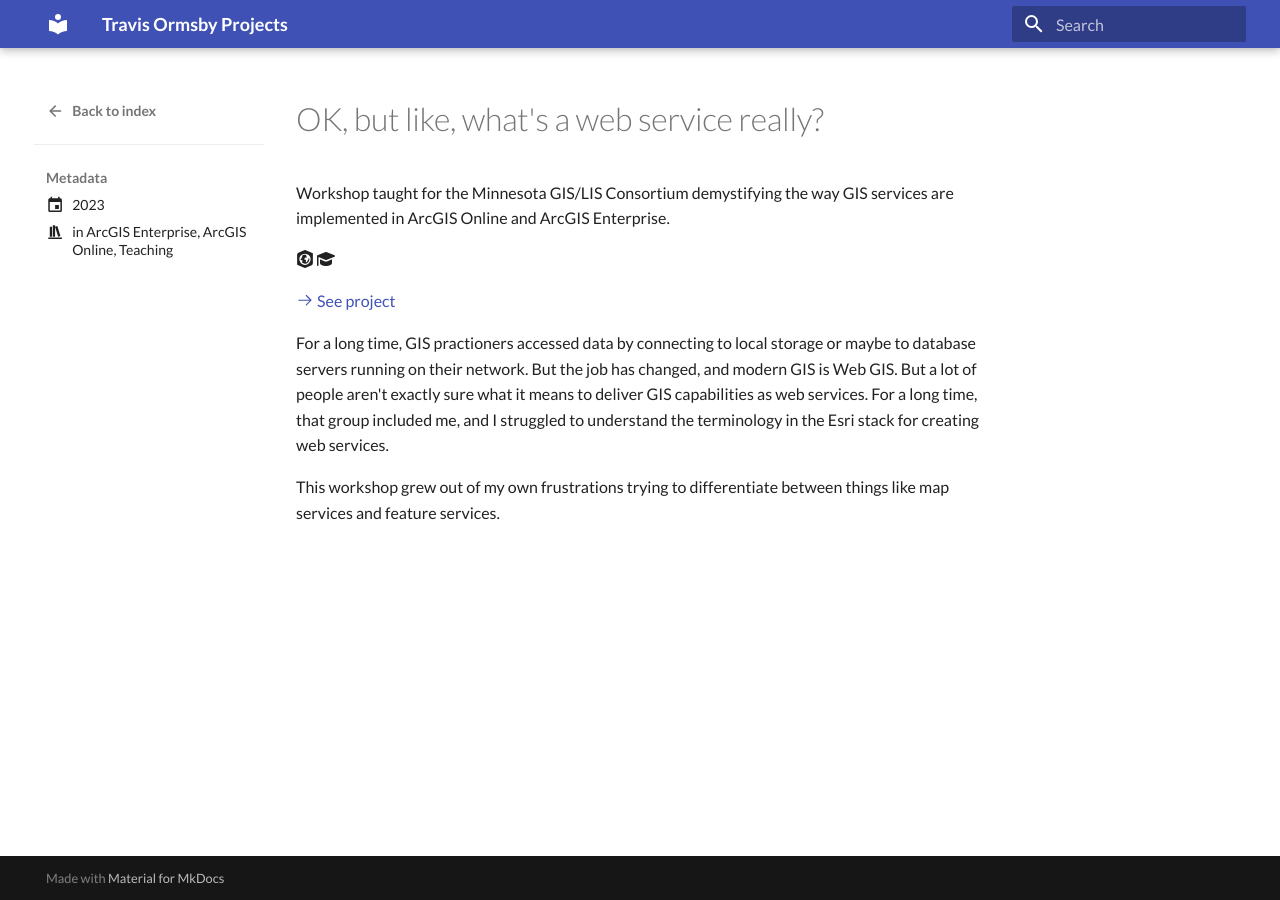
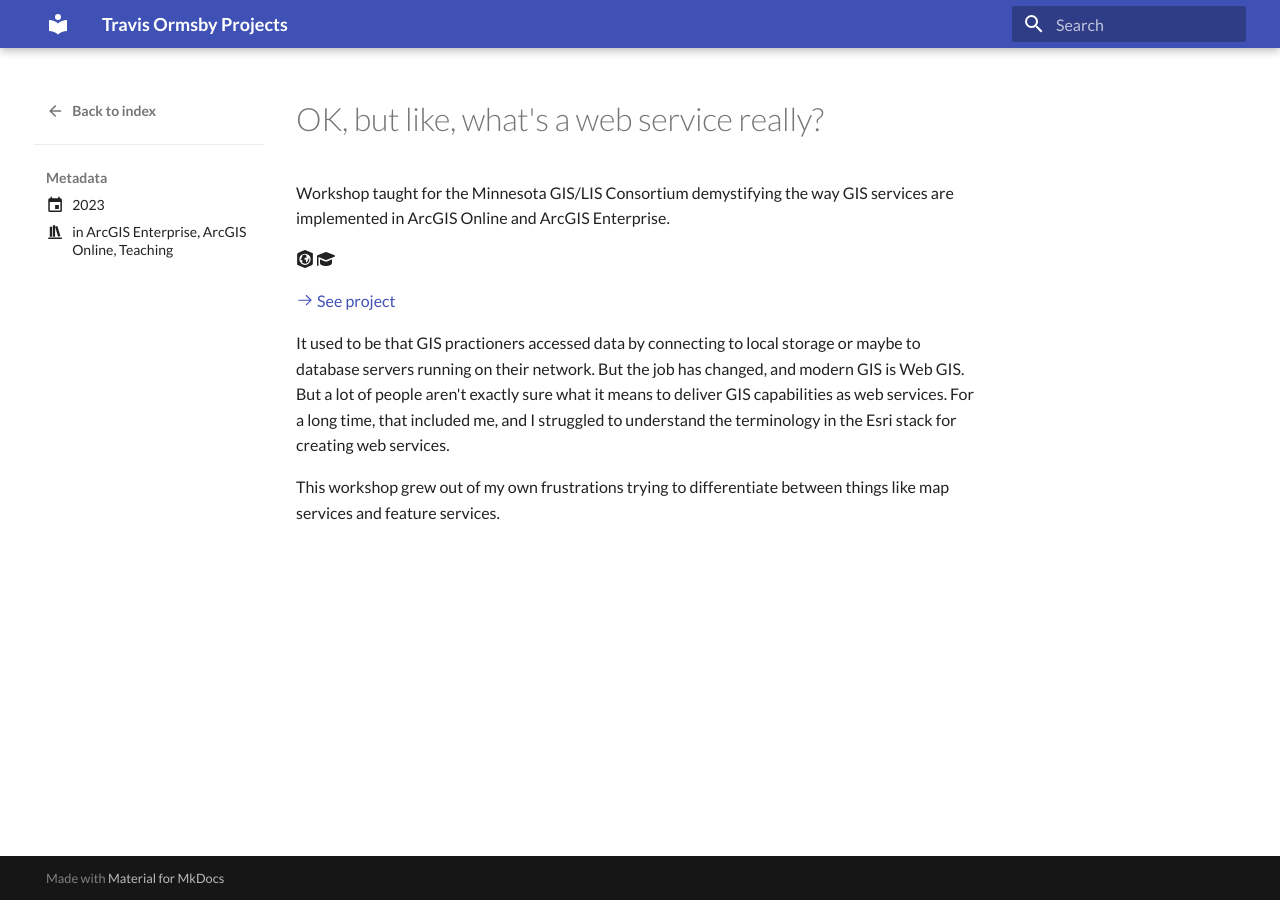
Before and after one commit to travisormsby/travisormsby.github.io, an MkDocs documentation site: the page built from docs/posts/web-service.md, in a window 1280 px wide. Built offline with MkDocs 1.6.1 and Material for MkDocs 9.7.7, drawn with Linux system fonts in a browser that asks for light colours.

Commit message:
update content

```diff
--- a/docs/posts/web-service.md
+++ b/docs/posts/web-service.md
@@ -18,6 +18,6 @@
 
 <!-- more -->
 
-For a long time, GIS practioners accessed data by connecting to local storage or maybe to database servers running on their network. But the job has changed, and modern GIS is Web GIS. But a lot of people aren't exactly sure what it means to deliver GIS capabilities as web services. For a long time, that group included me, and I struggled to understand the terminology in the Esri stack for creating web services.
+It used to be that GIS practioners accessed data by connecting to local storage or maybe to database servers running on their network. But the job has changed, and modern GIS is Web GIS. But a lot of people aren't exactly sure what it means to deliver GIS capabilities as web services. For a long time, that included me, and I struggled to understand the terminology in the Esri stack for creating web services.
 
 This workshop grew out of my own frustrations trying to differentiate between things like map services and feature services.
```
